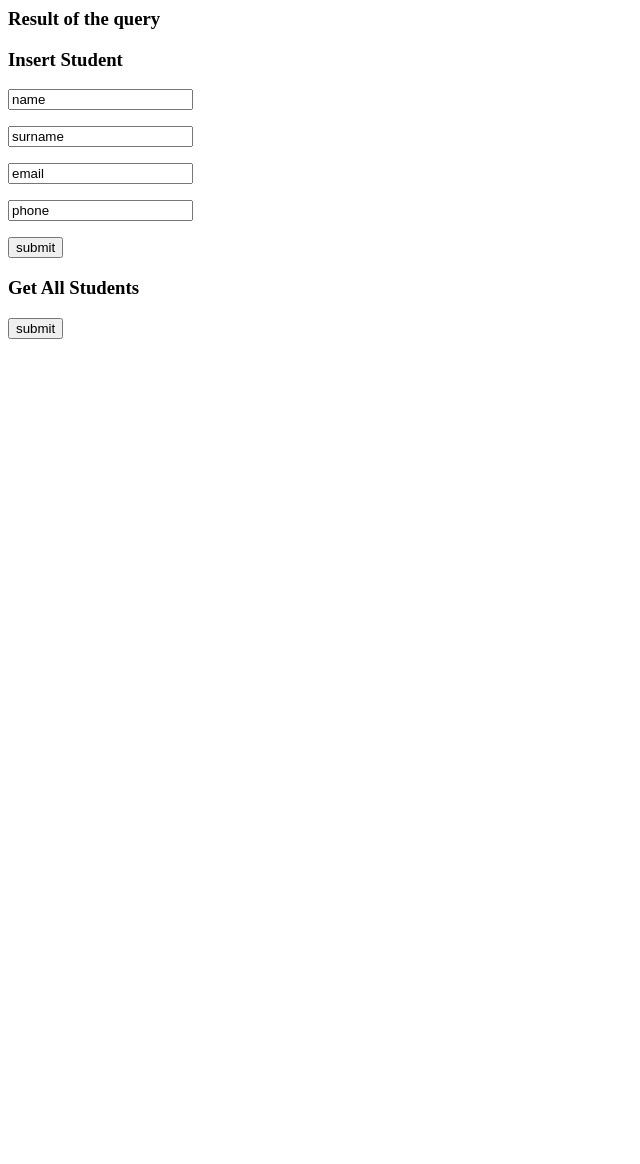
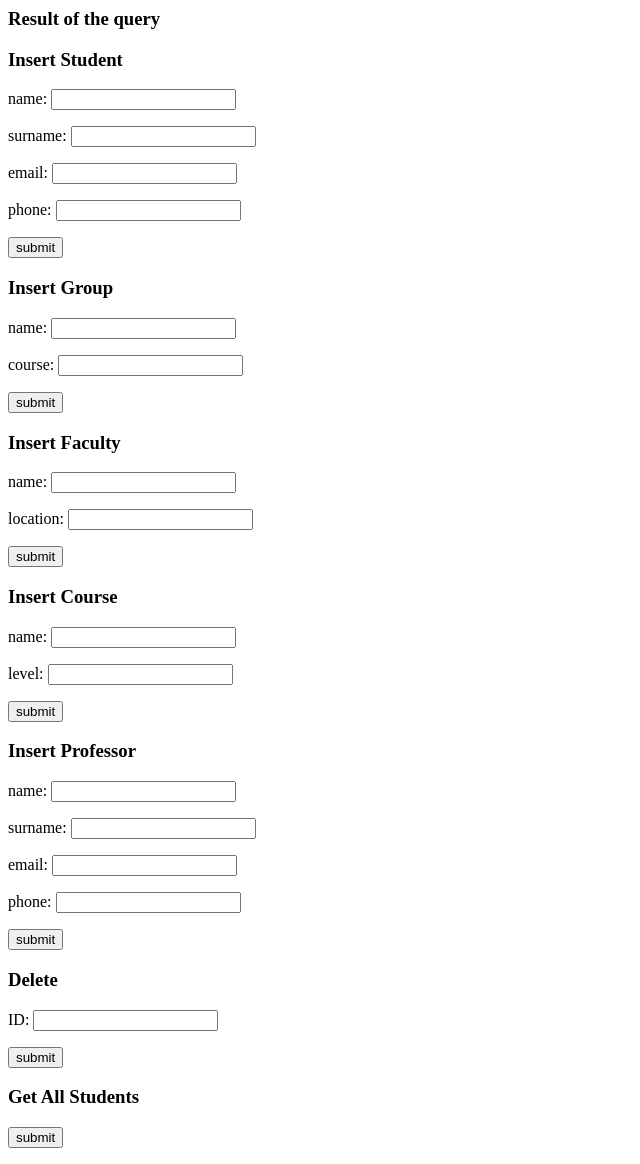
Before and after one commit to ZaraGiraffe/DBHomework, a Flask app: template templates/home.html in a window 1280 px wide. Shown: the whole page, without its empty margins (0-640 px from the left). Before the commit the page ends 339 px from the top, so only its background shows below. Run offline with Flask 3, Linux system fonts and the light colour scheme; the template is opened without the code that fills it, so the values that code supplies are empty.

Commit message:
added delete option

```diff
--- a/CreateTables.py
+++ b/CreateTables.py
@@ -1,5 +1,17 @@
 import sys
 
+
+columns = {"students": ("StudentID", "Name", "Surname", "Email", "Phone", "FK_GroupID"),
+           "courses": ("CourseID", "Name", "Level", "FK_GroupID", "FK_ProfessorID"),
+           "faculties": ("FacultyID", "Name", "Location"),
+           "groups": ("GroupID", "Name", "Course", "FK_FacultyID"),
+           "professors": ("ProfessorID", "Name", "Surname", "Email", "Phone")}
+
+columns_primary = {"students": "StudentID",
+           "courses": "CourseID",
+           "faculties": "FacultyID",
+           "groups": "GroupID",
+           "professors": "ProfessorID"}
 
 def create_students(cur):
     query = "CREATE TABLE students (" + \
--- a/main.py
+++ b/main.py
@@ -4,7 +4,12 @@ from flask import render_template
 from flask import request
 from flask import redirect
 from flask import session
+
 from CreateTables import create_all_tables
+from CreateTables import columns
+from CreateTables import columns_primary
+
+import pandas as pd
 
 import mariadb
 import sys
@@ -31,7 +36,7 @@ create_all_tables(cur)
 
 @app.route("/")
 def home_func():
-    params = {}
+    params = {"classes": tuple(columns.keys())}
 
     if "info" in session:
         params["info"] = session["info"]
@@ -40,12 +45,14 @@ def home_func():
     else:
         params["info_bool"] = False
 
-    if "data_students" in session:
-        params["data_students"] = session["data_students"]
-        params["data_students_bool"] = True
-        session.pop("data_students")
+    if "table" in session:
+        params["headers"] = session["headers"]
+        params["table"] = session["table"]
+        params["data_bool"] = True
+        session.pop("table")
+        session.pop("headers")
     else:
-        params["data_students_bool"] = False
+        params["data_bool"] = False
 
     return render_template("home.html", **params)
 
@@ -58,7 +65,7 @@ def insert_student_func():
     phone = request.form["phone"]
     info = f"Succesfully inserted a student {name}"
     try:
-        query = f"INSERT INTO STUDENTS (Name, Surname, Email, Phone) " + \
+        query = f"INSERT INTO students (Name, Surname, Email, Phone) " + \
                 f"VALUES ('{name}', '{surname}', '{email}', '{phone}')"
         cur.execute(query)
     except Exception as ex:
@@ -66,9 +73,101 @@ def insert_student_func():
     session["info"] = info
     return redirect("/")
 
-@app.route("/get_all_students", methods=["POST"])
-def get_all_students_func():
-    query = f"SELECT * FROM STUDENTS"
+
+@app.route("/insert_group", methods=["POST"])
+def insert_group_func():
+    name = request.form["name"]
+    course = request.form["course"]
+    info = f"Succesfully inserted a group {name}"
+    try:
+        query = f"INSERT INTO groups (Name, Course) " + \
+                f"VALUES ('{name}', '{course}')"
+        cur.execute(query)
+    except Exception as ex:
+        info = f"Error: wrong format of input"
+    session["info"] = info
+    return redirect("/")
+
+
+@app.route("/insert_faculty", methods=["POST"])
+def insert_faculty_func():
+    name = request.form["name"]
+    location = request.form["location"]
+    info = f"Succesfully inserted a faculty {name}"
+    try:
+        query = f"INSERT INTO faculties (Name, Location) " + \
+                f"VALUES ('{name}', '{location}')"
+        cur.execute(query)
+    except Exception as ex:
+        info = f"Error: wrong format of input"
+    session["info"] = info
+    return redirect("/")
+
+
+@app.route("/insert_course", methods=["POST"])
+def insert_course_func():
+    name = request.form["name"]
+    level = request.form["level"]
+    info = f"Succesfully inserted a course {name}"
+    try:
+        query = f"INSERT INTO courses (Name, Level) " + \
+                f"VALUES ('{name}', '{level}')"
+        cur.execute(query)
+    except Exception as ex:
+        info = f"Error: wrong format of input"
+    session["info"] = info
+    return redirect("/")
+
+
+@app.route("/insert_professor", methods=["POST"])
+def insert_professor_func():
+    name = request.form["name"]
+    surname = request.form["surname"]
+    email = request.form["email"]
+    phone = request.form["phone"]
+    info = f"Succesfully inserted a professor {name}"
+    try:
+        query = f"INSERT INTO professors (Name, Surname, Email, Phone) " + \
+                f"VALUES ('{name}', '{surname}', '{email}', '{phone}')"
+        cur.execute(query)
+    except Exception as ex:
+        info = f"Error: wrong format of input"
+    session["info"] = info
+    return redirect("/")
+
+
+@app.route("/get_all", methods=["POST"])
+def get_all_func():
+    try:
+        clas = request.form["class"]
+        query = f"SELECT * FROM {clas}"
+    except:
+        session["info"] = "You didn't select a class"
+        return redirect("/")
     cur.execute(query)
-    session["data_students"] = cur.fetchall()
+    df = pd.DataFrame(columns=columns[clas])
+    for k, v in enumerate(cur.fetchall()):
+        df.loc[k] = v
+    for col in df.columns:
+        if col.startswith("FK"):
+            df = df.drop(columns=[col])
+    session["table"] = [list(i) for i in df.to_numpy()]
+    session["headers"] = list(filter(lambda x: not x.startswith("FK"), columns[clas]))
     return redirect("/")
+
+
+@app.route("/delete", methods=["POST"])
+def delete_func():
+    try:
+        clas = request.form["class"]
+    except:
+        session["info"] = "You didn't select a class"
+        return redirect("/")
+    delete_id = request.form["id"]
+    try:
+        cur.execute(f"DELETE FROM {clas} WHERE {columns_primary[clas]}={delete_id}")
+    except:
+        session["info"] = "Something wrong with id"
+        return redirect("/")
+    session["info"] = f"Succesfully deleted an entry"
+    return redirect("/")
--- a/templates/home.html
+++ b/templates/home.html
@@ -5,22 +5,18 @@
     {% if info_bool %}
         <p> {{ info }} </p>
     {% endif %}
-    {% if data_students_bool %}
+    {% if data_bool %}
         <table>
             <tr>
-                <td> No </td>
-                <td> Name </td>
-                <td> Surame </td>
-                <td> Emain </td>
-                <td> Phone </td>
+                {% for header in headers %}
+                    <td> {{ header }} </td>
+                {% endfor %}
             </tr>
-            {% for std in data_students %}
+            {% for row in table %}
                 <tr>
-                    <td> {{ std[0] }} </td>
-                    <td> {{ std[1] }} </td>
-                    <td> {{ std[2] }} </td>
-                    <td> {{ std[3] }} </td>
-                    <td> {{ std[4] }} </td>
+                    {% for entry in row %}
+                        <td> {{ entry }} </td>
+                    {% endfor %}
                 </tr>
             {% endfor %}
         </table>
@@ -30,17 +26,69 @@
 <div>
     <h3> Insert Student </h3>
     <form action="/insert_student" method="post">
-        <p><input type="text" value="name" name="name"></p>
-        <p><input type="text" value="surname" name="surname"></p>
-        <p><input type="text" value="email" name="email"></p>
-        <p><input type="text" value="phone" name="phone"></p>
+        <p> name: <input type="text" name="name"></p>
+        <p> surname: <input type="text" name="surname"></p>
+        <p> email: <input type="text" name="email"></p>
+        <p> phone: <input type="text" name="phone"></p>
+        <p><input type="submit" value="submit"></p>
+    </form>
+</div>
+
+<div>
+    <h3> Insert Group </h3>
+    <form action="/insert_group" method="post">
+        <p> name: <input type="text" name="name"></p>
+        <p> course: <input type="text" name="course"></p>
+        <p><input type="submit" value="submit"></p>
+    </form>
+</div>
+
+<div>
+    <h3> Insert Faculty </h3>
+    <form action="/insert_faculty" method="post">
+        <p> name: <input type="text" name="name"></p>
+        <p> location: <input type="text" name="location"></p>
+        <p><input type="submit" value="submit"></p>
+    </form>
+</div>
+
+<div>
+    <h3> Insert Course </h3>
+    <form action="/insert_course" method="post">
+        <p> name: <input type="text" name="name"></p>
+        <p> level: <input type="text" name="level"></p>
+        <p><input type="submit" value="submit"></p>
+    </form>
+</div>
+
+<div>
+    <h3> Insert Professor </h3>
+    <form action="/insert_professor" method="post">
+        <p> name: <input type="text" name="name"></p>
+        <p> surname: <input type="text" name="surname"></p>
+        <p> email: <input type="text" name="email"></p>
+        <p> phone: <input type="text" name="phone"></p>
+        <p><input type="submit" value="submit"></p>
+    </form>
+</div>
+
+<div>
+    <h3> Delete </h3>
+    <form action="/delete" method="post">
+        {% for clas in classes %}
+            <p><input type="radio" name="class" value="{{ clas }}"> {{ clas }}</p>
+        {% endfor %}
+        <p> ID: <input type="text" name="id"></p>
         <p><input type="submit" value="submit"></p>
     </form>
 </div>
 
 <div>
     <h3> Get All Students </h3>
-    <form action="/get_all_students" method="post">
+    <form action="/get_all" method="post">
+        {% for clas in classes %}
+            <p><input type="radio" name="class" value="{{ clas }}"> {{ clas }}</p>
+        {% endfor %}
         <p><input type="submit" value="submit"></p>
     </form>
 </div>
```
